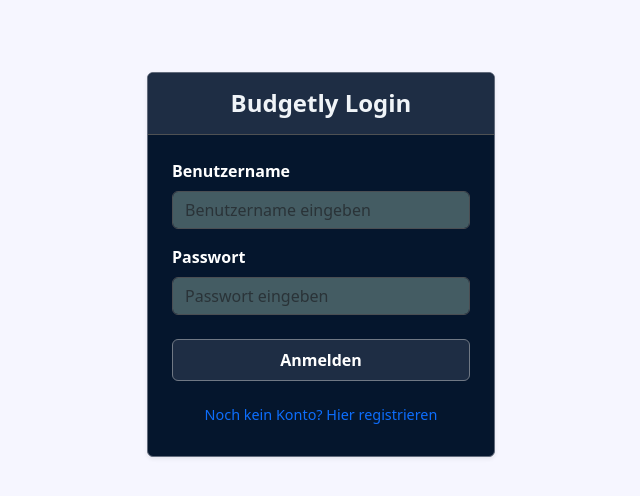
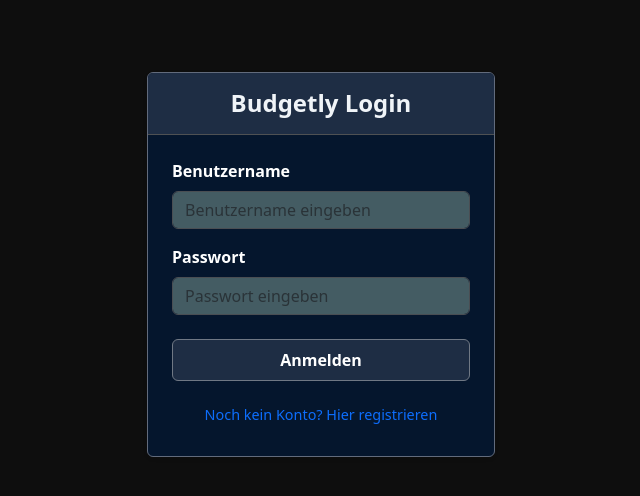
Before and after one commit to Angie-0-4/Budgetly, an Angular app in the folder frontend/: page / in a window 1280 px wide. Shown: the top 496 px of the page, without its empty margins (319-959 px from the left). Built offline with nearby package versions, Linux system fonts and the light colour scheme.

Commit message:
color control

```diff
--- a/frontend/src/app/app.html
+++ b/frontend/src/app/app.html
@@ -13,8 +13,8 @@
       <h1 class="h2 mb-0 app-title">Budgetly</h1>
 
       <div class="d-flex align-items-center gap-3">
-        <span class="text-muted">
-          Willkommen, <strong class="text-white">{{ currentUser }}</strong>
+        <span class="text-white">
+          Willkommen, <strong>{{ currentUser }}</strong>
         </span>
         <button type="button" class="btn btn-outline-danger btn-sm" (click)="logout()">
           Abmelden
--- a/frontend/src/app/components/transaction-list/transaction-list.css
+++ b/frontend/src/app/components/transaction-list/transaction-list.css
@@ -11,4 +11,10 @@
     .type-filter-select {
       width: 100%;
     }
+
+    ::ng-deep table.table tbody td,
+    ::ng-deep table.table tbody tr {
+      color: #ffffff !important;
+      --bs-table-color: #ffffff !important;
+    }
   }
--- a/frontend/src/app/components/transaction-list/transaction-list.html
+++ b/frontend/src/app/components/transaction-list/transaction-list.html
@@ -12,7 +12,7 @@
   <div class="col-md-4">
     <div class="card shadow-sm h-100">
       <div class="card-body">
-        <h6 class="card-subtitle text-uppercase mb-2 text-muted">Gesamtausgaben</h6>
+        <h6 class="card-subtitle text-uppercase mb-2 text-white-50">Gesamtausgaben</h6>
         <h3 class="card-title mb-0 fw-bold text-danger" >-{{ totalExpense | number:'1.2-2' }} €</h3>
       </div>
     </div>
@@ -64,7 +64,7 @@
             <th scope="col" class="text-end pe-3">Aktion</th>
           </tr>
         </thead>
-        <tbody>
+        <tbody class="text-white">
           <tr *ngFor="let t of filteredTransaction">
             <td class="ps-3 text-nowrap">{{ t.date ? (t.date | date:'dd.MM.yyyy') : '-' }}</td>
             <td class="fw-semibold">{{ t.title }}</td>
--- a/frontend/src/styles.css
+++ b/frontend/src/styles.css
@@ -1,8 +1,8 @@
 
- html, body {
+ body {
     min-height: 100vh;
     margin: 0;
-    background-color: #f6f6ff !important;
+    background-color: #000000f1 !important;
 }
 
 
```
